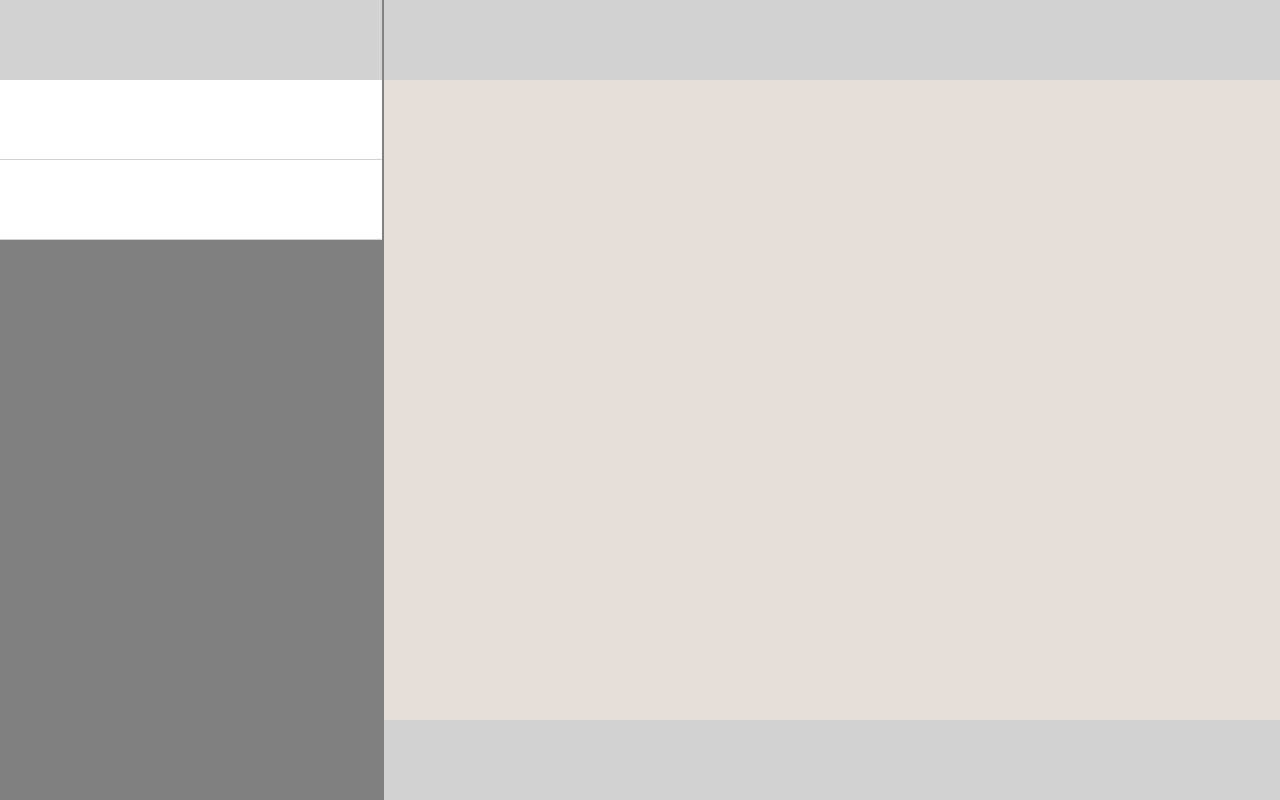
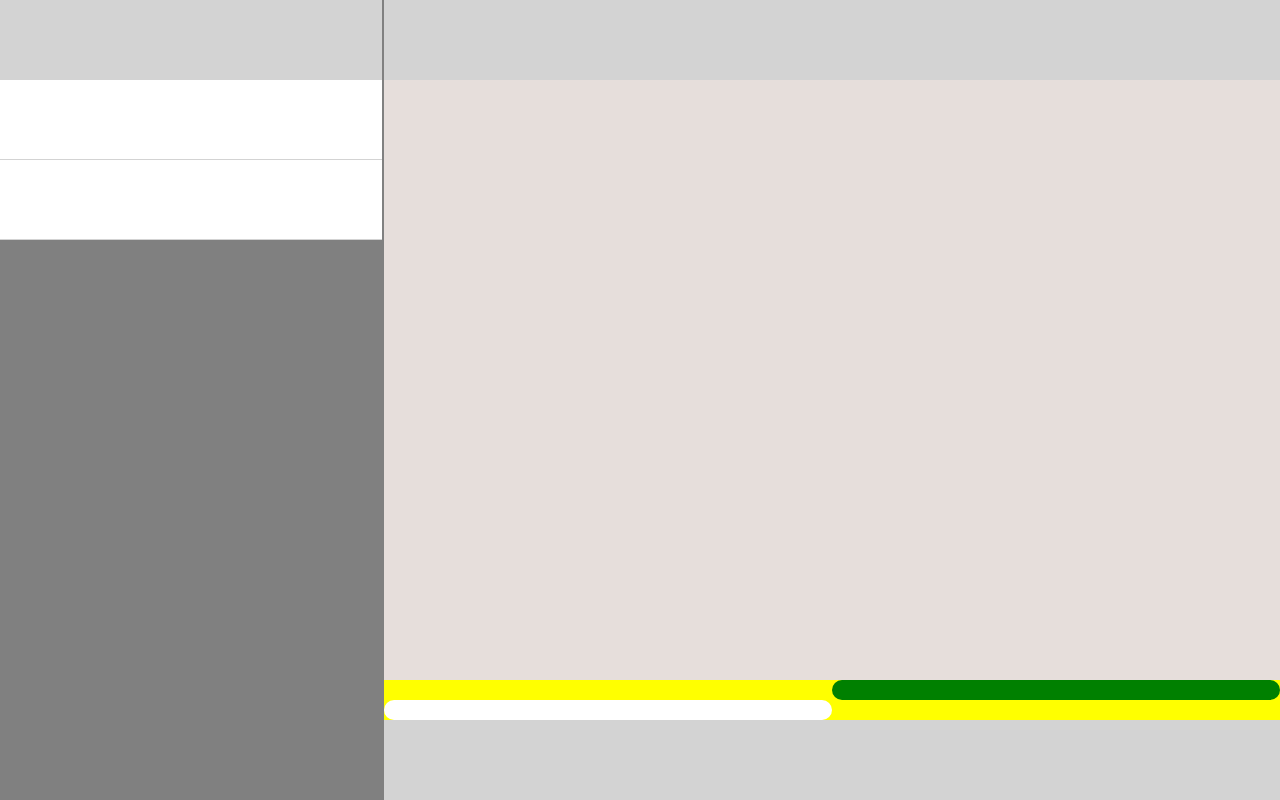
Before and after one commit to davidepatruno/jquery-boolzapp, a plain HTML site: page index.html in a window 1280 px wide. Drawn offline with nearby package versions, Linux system fonts and the light colour scheme.

Commit message:
layout started 2

```diff
--- a/index.html
+++ b/index.html
@@ -21,6 +21,14 @@
         <div class="chat_header tenVH_height lightgrey_back lightgrey_Bborder ">
         </div>
         <div class="chat_body">
+          <div class="user_message">
+            <div class="sent_message green_back rounded_border">
+            </div>
+          </div>
+          <div class="contact_message">
+            <div class="received_message white_back rounded_border">
+            </div>
+          </div>
         </div>
         <div class="chat_footer tenVH_height lightgrey_back lightgrey_Bborder ">
         </div>
--- a/style.css
+++ b/style.css
@@ -3,9 +3,13 @@
   padding: 0;
   box-sizing: border-box;
 }
-/* classi dimensioni */
+/* classi dimensioni e bordi*/
 .tenVH_height {
   height: 10vh;
+}
+
+.rounded_border {
+  border-radius: 10px;
 }
 
 /* classi colori */
@@ -17,6 +21,10 @@
 }
 .lightgrey_Bborder {
   border-bottom: 1px solid lightgrey;
+}
+
+.green_back {
+  background-color: green;
 }
 
 
@@ -43,5 +51,25 @@
 
 .chat_body {
   height: 80vh;
-  background-color: #E6DEDB
+  background-color: #E6DEDB;
+  display: flex;
+  flex-direction: column;
+  justify-content: flex-end;
+
 }
+
+.user_message, .contact_message {
+  width: 100%;
+  height: auto;
+  background: yellow;
+}
+
+.sent_message, .received_message {
+  width: 50%;
+  height: 20px;
+}
+
+.user_message {
+  display: flex;
+  justify-content: flex-end;
+}
```
